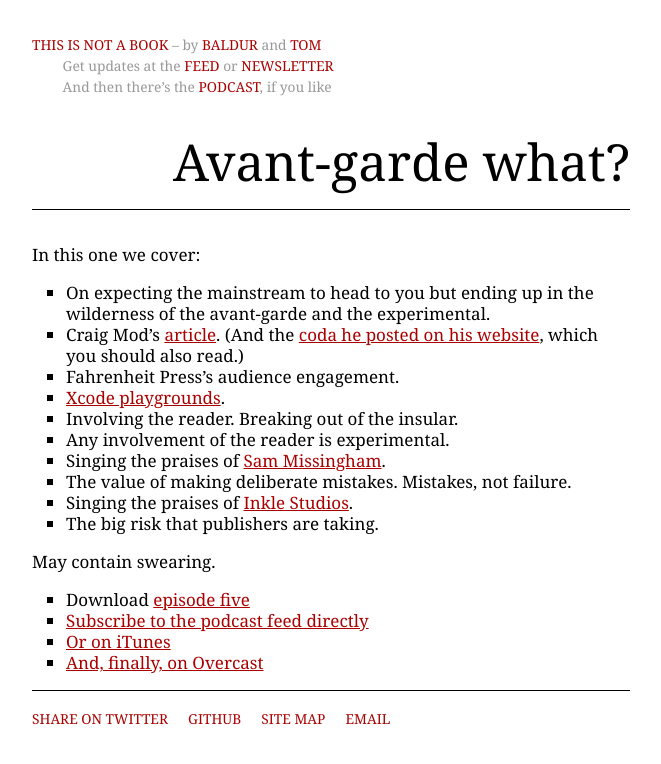
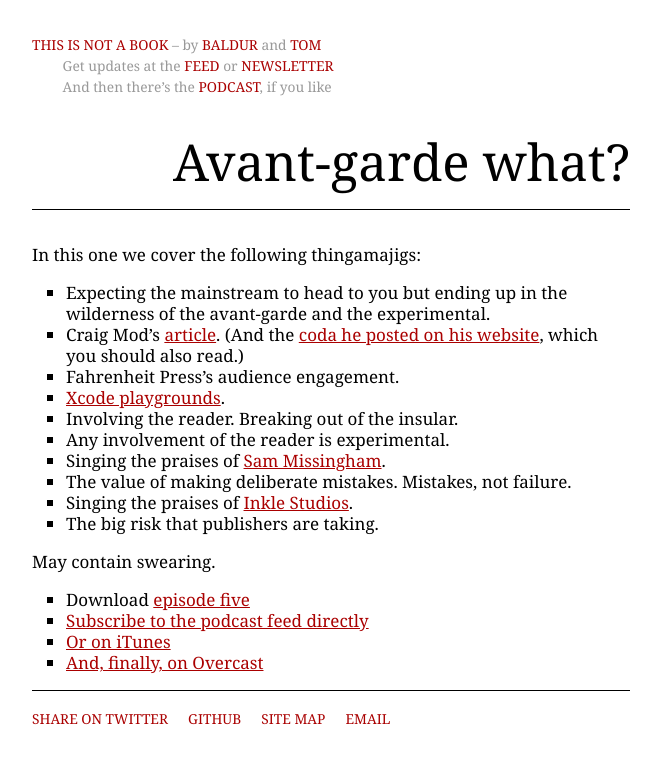
Before and after one commit to baldurbjarnason/this-is-not-a-book, a Jekyll site: the page built from podcast/Episode05.md, in a window 1280 px wide. Shown: the top 764 px of the page, without its empty margins (309-970 px from the left). Built offline with Jekyll 4.4.1, drawn with Linux system fonts in a browser that asks for light colours; comment, search, counter and statistics services are not loaded.

Commit message:
Slight alteration of episode five's description

```diff
--- a/podcast/Episode05.md
+++ b/podcast/Episode05.md
@@ -6,9 +6,9 @@ sort: 5
 layout: podcast
 ---
 
-In this one we cover:
+In this one we cover the following thingamajigs:
 
-* On expecting the mainstream to head to you but ending up in the wilderness of the avant-garde and the experimental.
+* Expecting the mainstream to head to you but ending up in the wilderness of the avant-garde and the experimental.
 * Craig Mod's [article](http://aeon.co/magazine/technology/why-have-digital-books-stopped-evolving/). (And the [coda he posted on his website](http://craigmod.com/sputnik/as_we_may_read/), which you should also read.)
 * Fahrenheit Press's audience engagement.
 * [Xcode playgrounds](https://developer.apple.com/library/ios/recipes/Playground_Help/Chapters/AboutPlaygrounds.html).
```
